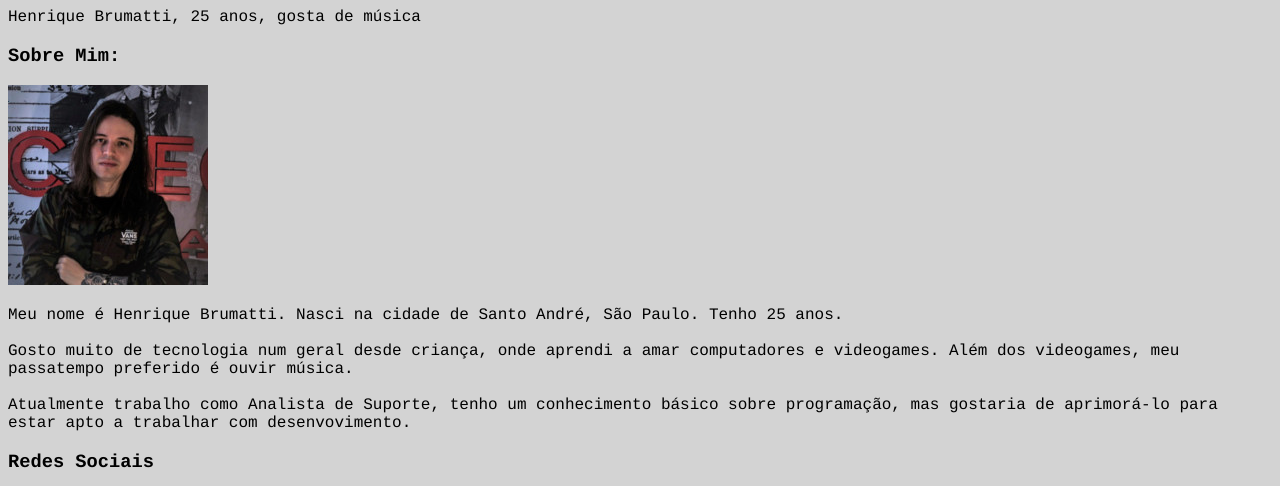
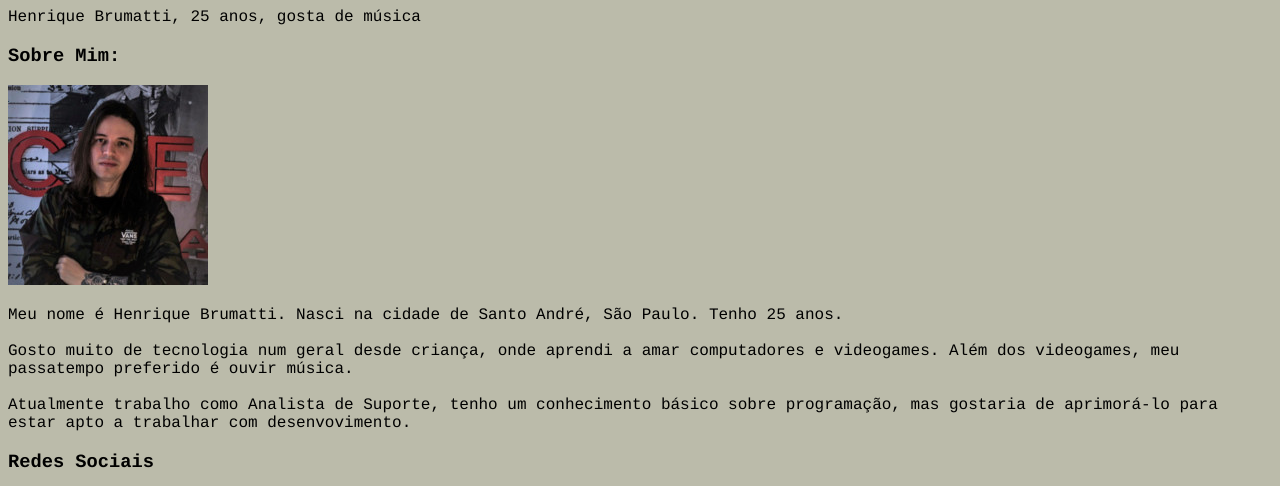
Before and after one commit to brumattih/aula04, a plain HTML site: page henrique_brumatti.html in a window 1280 px wide. Shown: the top 486 px of the page. Drawn offline with Linux system fonts and the light colour scheme.

Commit message:
Aprendendo HTML

```diff
--- a/henrique_brumatti.html
+++ b/henrique_brumatti.html
@@ -7,7 +7,7 @@
 
 </head>
 
-<body style="background-color:LightGray; font-family:courier">
+<body style="background-color: #bbbbaa; font-family:courier">
 
 	<h3><b>Sobre Mim:</b> </h3>
 
@@ -30,11 +30,13 @@
 		<img src="simbolo-instagram.jpg" width="30" "height=" 30" <br>
 		<img src="simbolo-facebook.png" width="30" "height=" 30" <br>
 
+		&lt; ESTOU APRENDENDO HTML &gl;
 
 		<h3><b>Curiosidades</h3></b>
 		<b>Ídolos:</b> <br>
 		<ul>
 			<li>Alan Turing</li>
+
 			<li>Stephen Hawking</li>
 			<li>Gene Simmons</li>
 		</ul>
```
